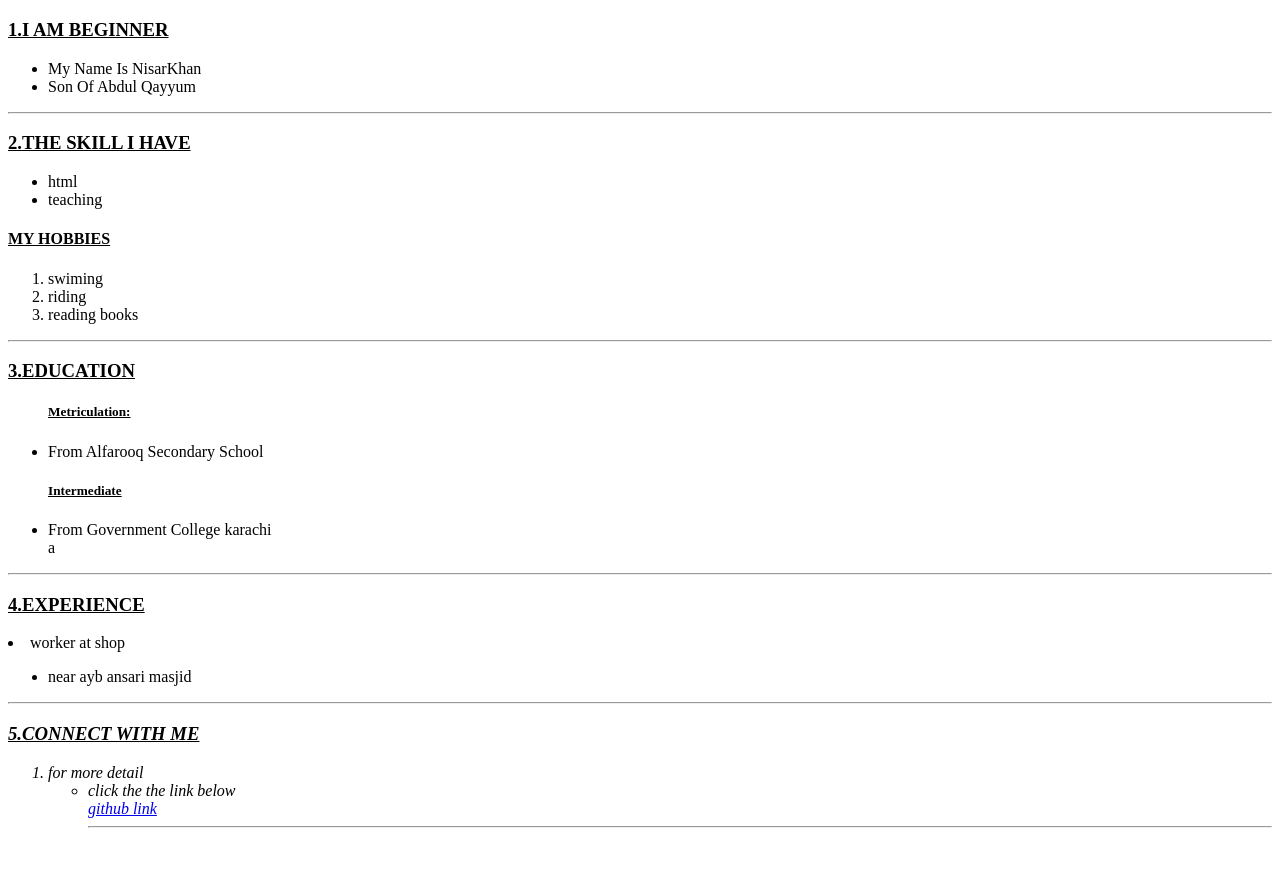
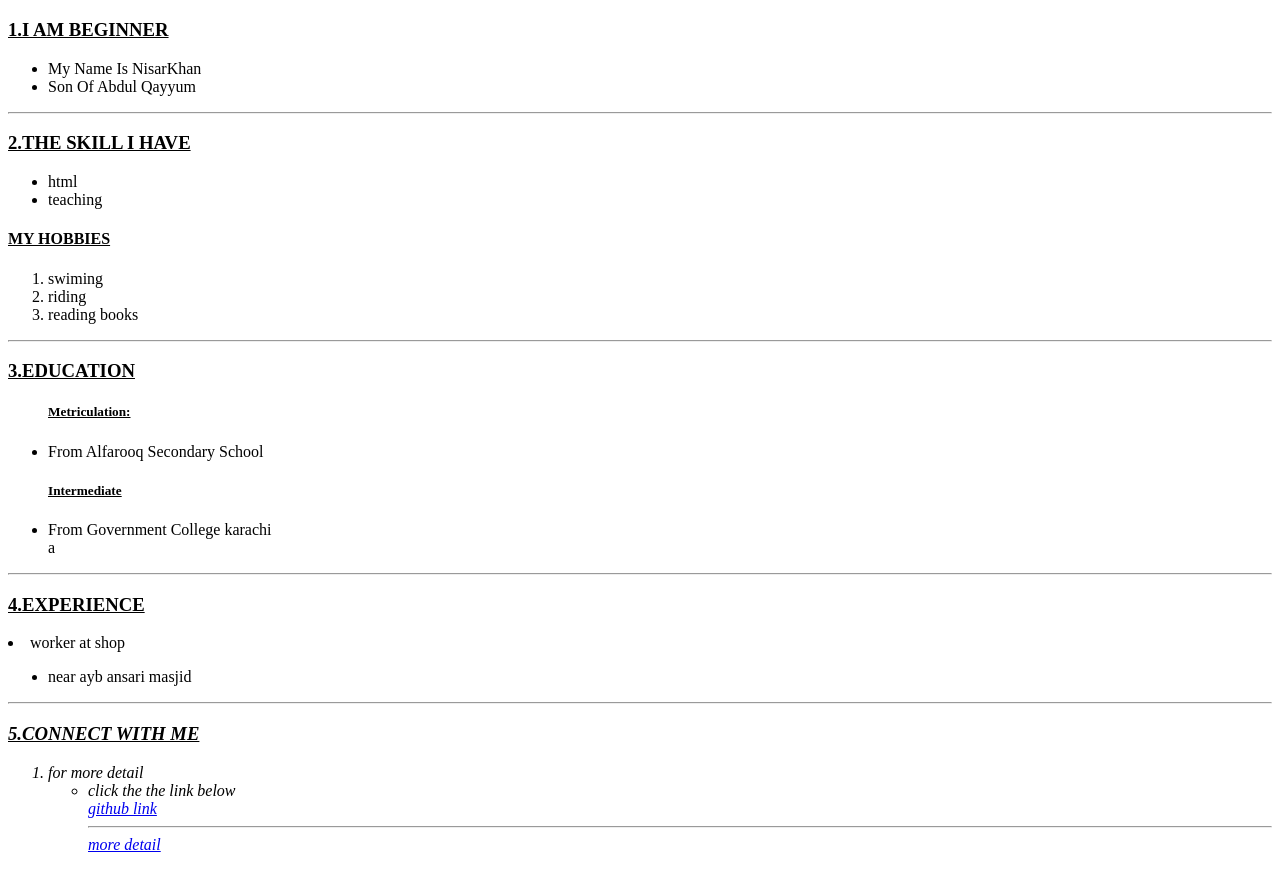
Before and after one commit to nisarlala0987-boop/WEBSITE_HTML, a plain HTML site: page index.html in a window 1280 px wide. Shown: the part 61-931 px from the top of the page. Before the commit the page ends 905 px from the top, so only its background shows below. Drawn offline with Linux system fonts and the light colour scheme.

Commit message:
added index

```diff
--- a/index.html
+++ b/index.html
@@ -46,6 +46,7 @@
 <ul>
 <li>click the the link below</li>
 <a href="https://github.com/nisarlala0987-boop/Nisar-khan">github link</a><hr>
+<a href="./home.html"> more detail</a>
 </ul>
 </ol>
 
```
